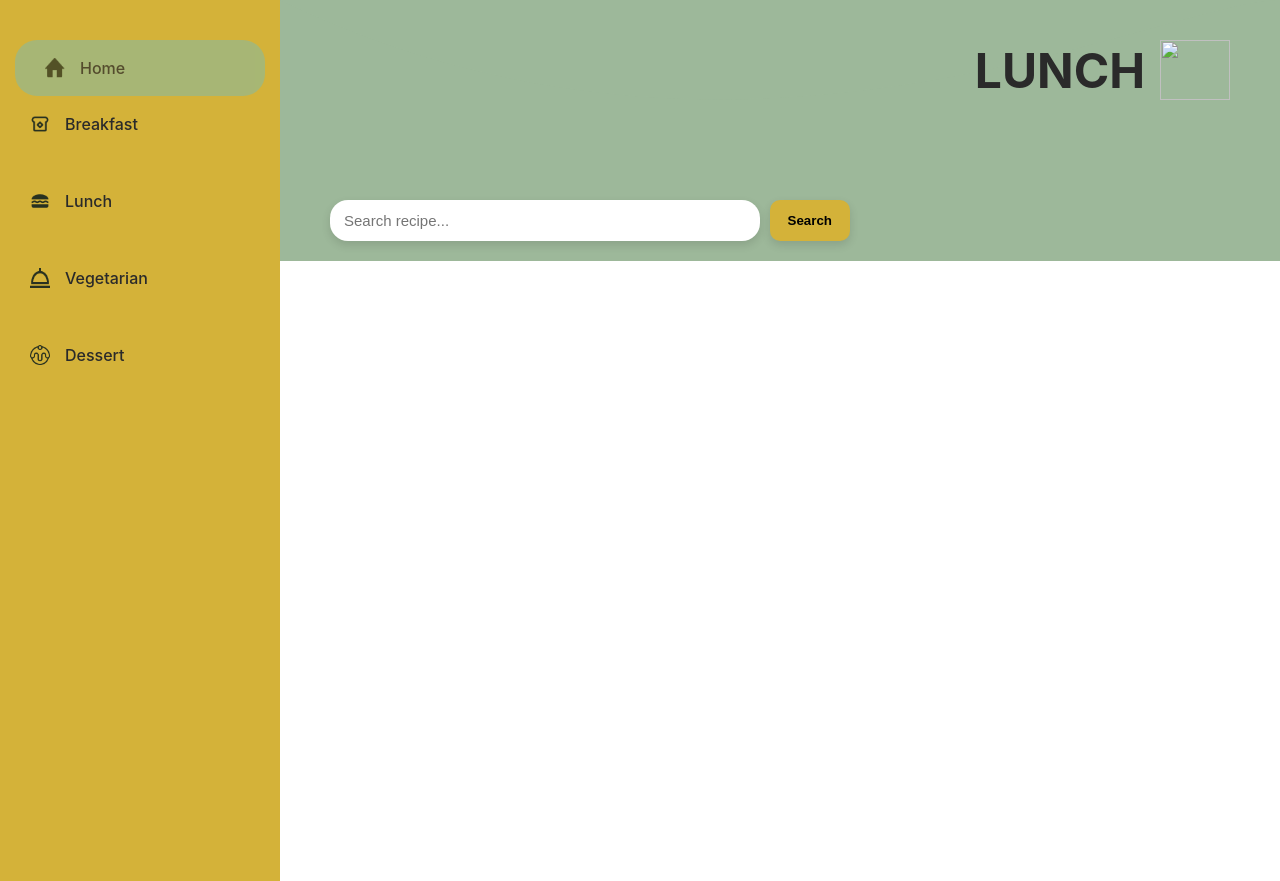
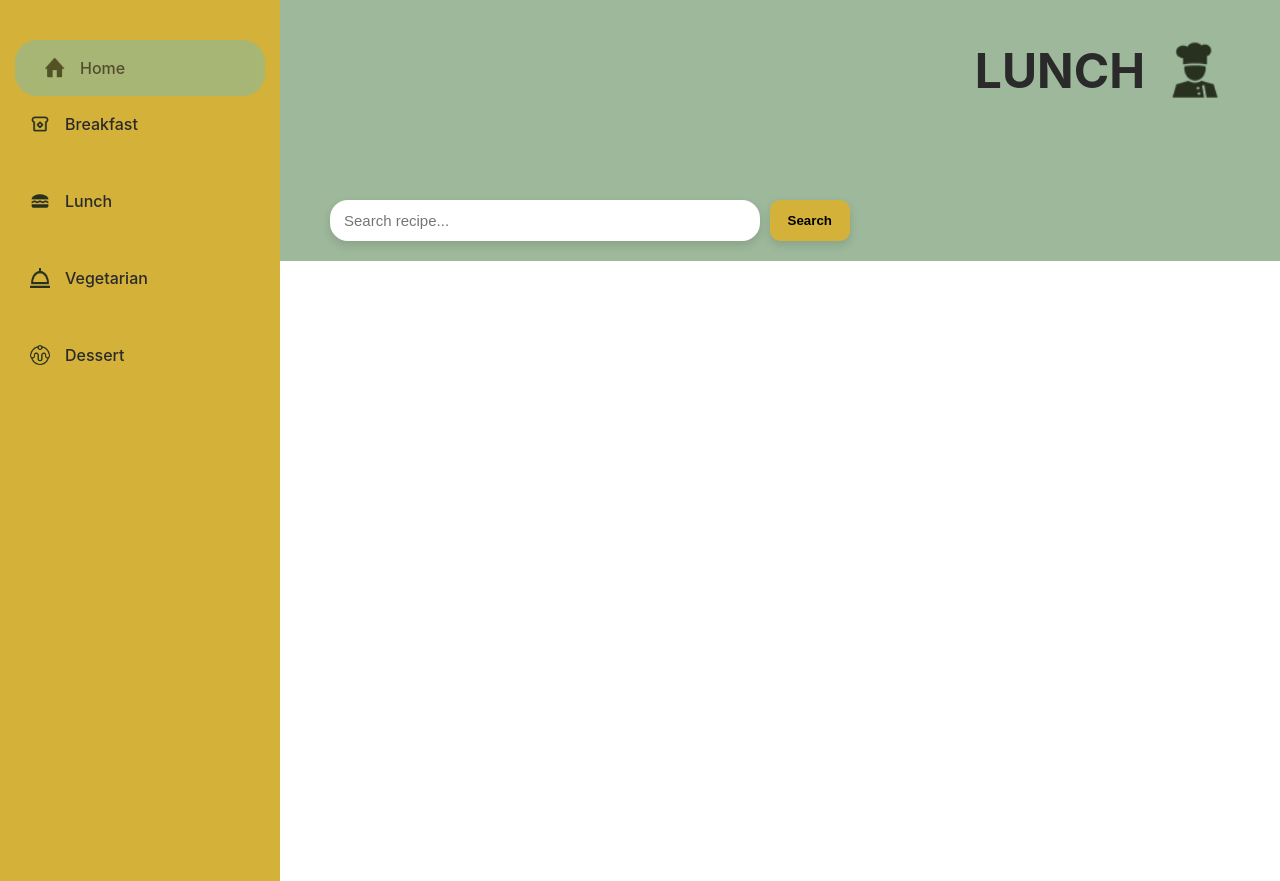
Before and after one commit to Aizakeshka/Cooking-Recipe, a plain HTML site: page index.html in a window 1280 px wide. Drawn offline with Linux system fonts and the light colour scheme; no server answers.

Commit message:
Update image source path in index.html

```diff
--- a/index.html
+++ b/index.html
@@ -39,7 +39,7 @@
             <div class="header-wave">
                 <div class="wave-content">
                     <h1 class="wave-title">LUNCH</h1>
-                    <img src="game-icons_cook.png" width="70" height="60">
+                    <img src="image/game-icons_cook.png" width="70" height="60">
                 </div>
 
                 <svg class="wave-bg" viewBox="0 0 1200 120" preserveAspectRatio="none">
```
